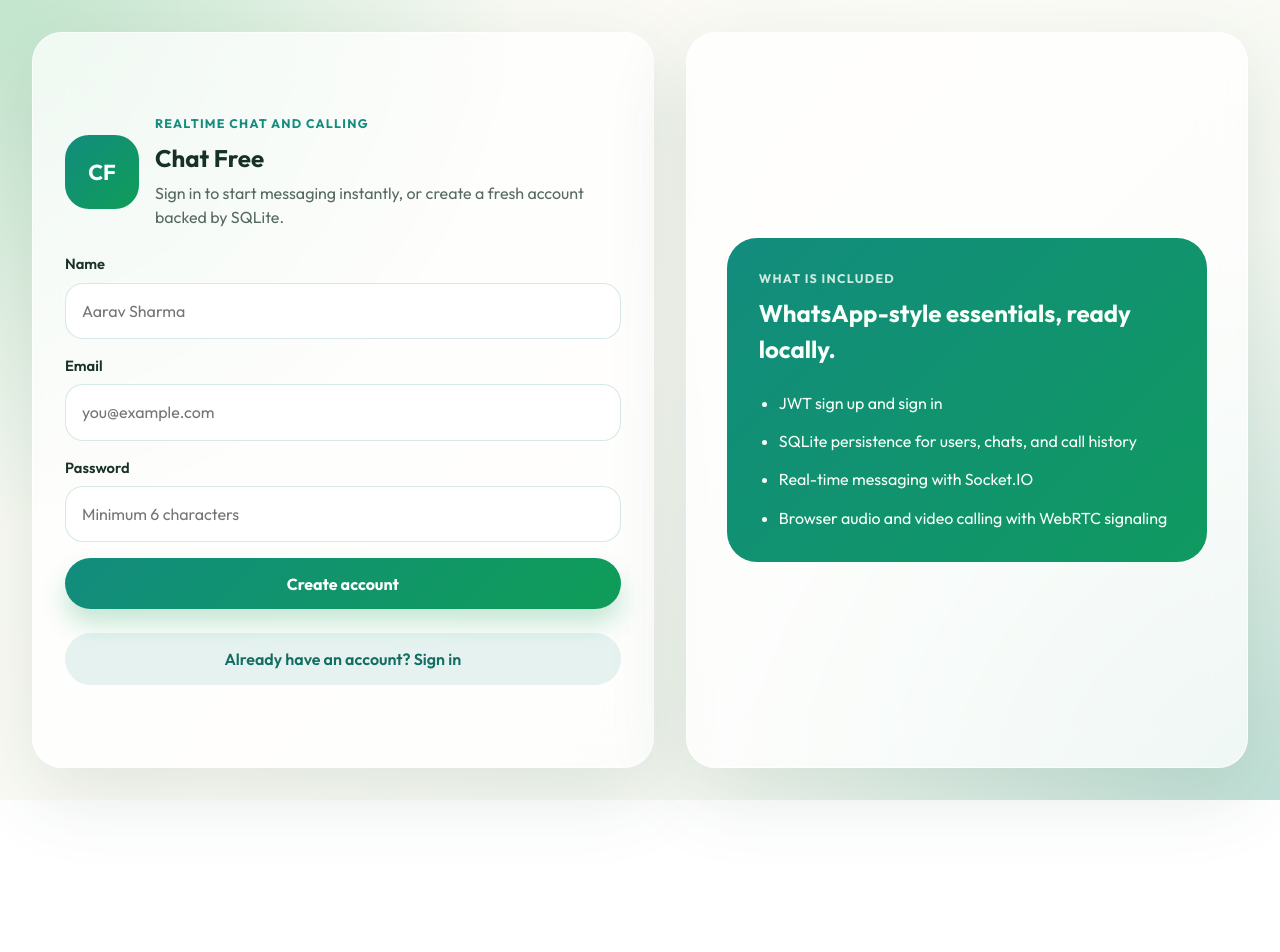
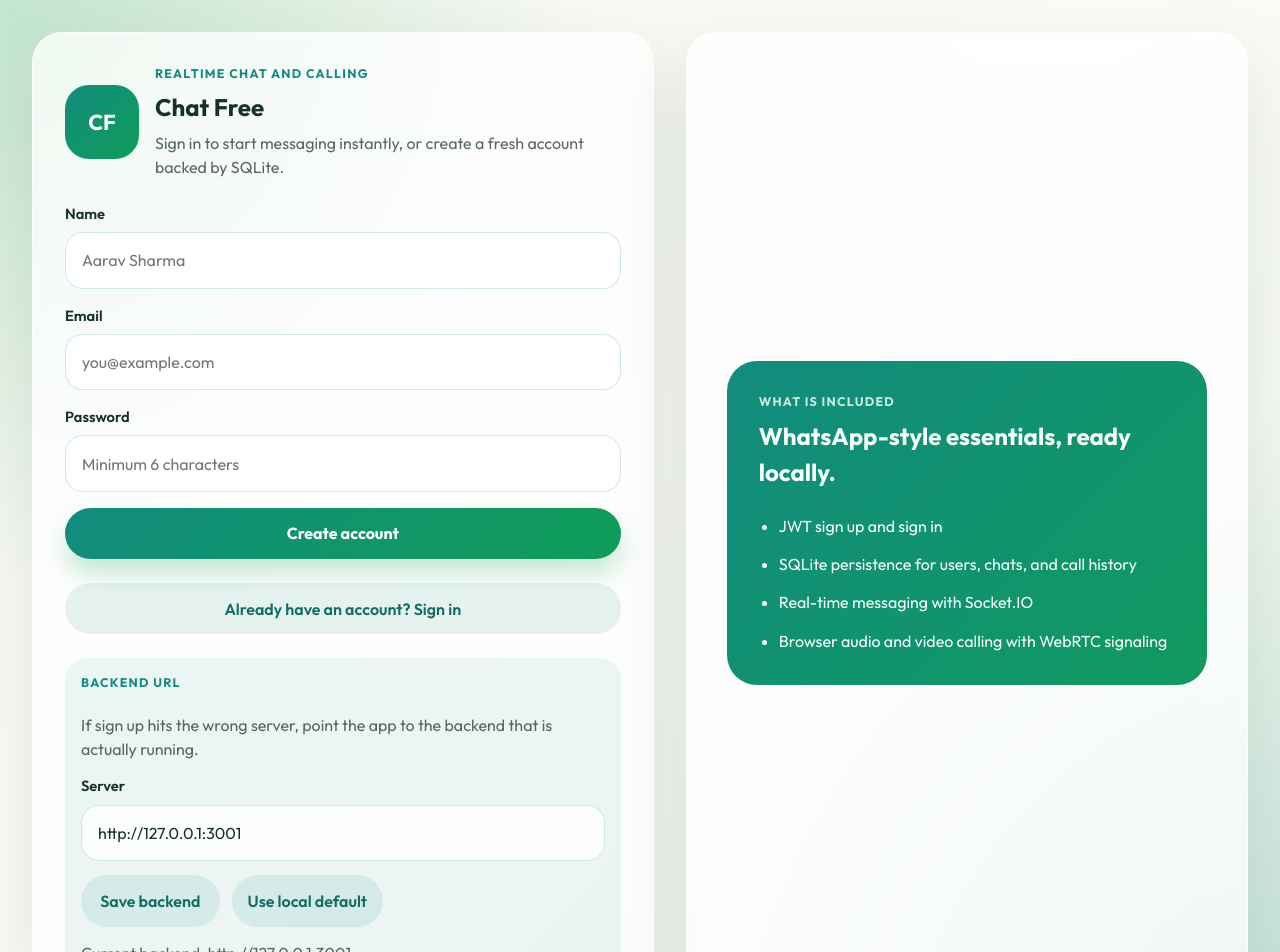
Before and after one commit to rokeshramesh06-lgtm/figma, a React (Vite) app: page / in a window 1280 px wide. Shown: the top 952 px of the page. Before the commit the page ends 800 px from the top, so only its background shows below. Built offline with nearby package versions, Linux system fonts and the light colour scheme.

Commit message:
Add runtime backend URL override

```diff
--- a/src/App.jsx
+++ b/src/App.jsx
@@ -1,7 +1,7 @@
 import { useEffect, useMemo, useRef, useState } from "react";
 import { io } from "socket.io-client";
 import { apiRequest } from "./api.js";
-import { serverOrigin } from "./config.js";
+import { getServerOrigin, setStoredServerOrigin } from "./config.js";
 import AuthScreen from "./components/AuthScreen.jsx";
 import CallPanel from "./components/CallPanel.jsx";
 import ConversationPane from "./components/ConversationPane.jsx";
@@ -75,6 +75,7 @@ function stopStream(stream) {
 
 export default function App() {
   const [session, setSession] = useState(() => getStoredSession());
+  const [serverOrigin, setServerOrigin] = useState(() => getServerOrigin());
   const [authMode, setAuthMode] = useState("signup");
   const [authError, setAuthError] = useState("");
   const [isAuthBusy, setIsAuthBusy] = useState(false);
@@ -222,6 +223,14 @@ export default function App() {
     setSession(null);
     setAuthError("");
     resetRealtimeState();
+  }
+
+  function handleSaveServerOrigin(nextServerOrigin) {
+    setStoredServerOrigin(nextServerOrigin);
+    const resolvedServerOrigin = getServerOrigin();
+    setServerOrigin(resolvedServerOrigin);
+    setAuthError("");
+    return resolvedServerOrigin;
   }
 
   async function emitWithAck(eventName, payload) {
@@ -506,7 +515,7 @@ export default function App() {
       }
       setSocketReady(false);
     };
-  }, [token]);
+  }, [serverOrigin, token]);
 
   const hasMessagesLoaded = activeConversationId
     ? Object.prototype.hasOwnProperty.call(messagesByConversation, activeConversationId)
@@ -735,7 +744,9 @@ export default function App() {
         isBusy={isAuthBusy}
         mode={authMode}
         onModeChange={setAuthMode}
+        onSaveServerOrigin={handleSaveServerOrigin}
         onSubmit={handleAuthSubmit}
+        serverOrigin={serverOrigin}
       />
     );
   }
--- a/src/api.js
+++ b/src/api.js
@@ -3,9 +3,10 @@ import { buildServerUrl } from "./config.js";
 export async function apiRequest(path, options = {}) {
   const { token, method = "GET", body, headers = {} } = options;
   let response;
+  const requestUrl = buildServerUrl(path);
 
   try {
-    response = await fetch(buildServerUrl(path), {
+    response = await fetch(requestUrl, {
       method,
       headers: {
         ...(body ? { "Content-Type": "application/json" } : {}),
@@ -16,7 +17,7 @@ export async function apiRequest(path, options = {}) {
     });
   } catch {
     throw new Error(
-      "Cannot reach the chat server. Start the backend on http://127.0.0.1:3001 or set VITE_SERVER_ORIGIN to your deployed API.",
+      `Cannot reach the chat server at ${requestUrl}. Start the backend there, or update the backend URL on the sign-in screen.`,
     );
   }
 
@@ -25,6 +26,12 @@ export async function apiRequest(path, options = {}) {
     .catch(() => ({ error: "Unexpected response from the server." }));
 
   if (!response.ok) {
+    if (response.status === 404) {
+      throw new Error(
+        `The server at ${requestUrl} returned 404. Check the backend URL on the sign-in screen, or make sure the backend is running there.`,
+      );
+    }
+
     throw new Error(payload.error || "Request failed.");
   }
 
--- a/src/components/AuthScreen.jsx
+++ b/src/components/AuthScreen.jsx
@@ -6,8 +6,18 @@ const initialForm = {
   password: "",
 };
 
-export default function AuthScreen({ mode, onModeChange, onSubmit, isBusy, error }) {
+export default function AuthScreen({
+  mode,
+  onModeChange,
+  onSubmit,
+  isBusy,
+  error,
+  serverOrigin,
+  onSaveServerOrigin,
+}) {
   const [form, setForm] = useState(initialForm);
+  const [serverOriginDraft, setServerOriginDraft] = useState(serverOrigin);
+  const [serverOriginMessage, setServerOriginMessage] = useState("");
 
   useEffect(() => {
     setForm((current) => ({
@@ -17,6 +27,10 @@ export default function AuthScreen({ mode, onModeChange, onSubmit, isBusy, error
     }));
   }, [mode]);
 
+  useEffect(() => {
+    setServerOriginDraft(serverOrigin);
+  }, [serverOrigin]);
+
   function updateField(event) {
     const { name, value } = event.target;
     setForm((current) => ({ ...current, [name]: value }));
@@ -25,6 +39,18 @@ export default function AuthScreen({ mode, onModeChange, onSubmit, isBusy, error
   async function handleSubmit(event) {
     event.preventDefault();
     await onSubmit(form);
+  }
+
+  function handleSaveServerOrigin() {
+    const savedServerOrigin = onSaveServerOrigin(serverOriginDraft);
+    setServerOriginDraft(savedServerOrigin);
+    setServerOriginMessage(`Backend set to ${savedServerOrigin}`);
+  }
+
+  function handleUseLocalServer() {
+    const savedServerOrigin = onSaveServerOrigin("");
+    setServerOriginDraft(savedServerOrigin);
+    setServerOriginMessage(`Backend reset to ${savedServerOrigin}`);
   }
 
   return (
@@ -97,6 +123,39 @@ export default function AuthScreen({ mode, onModeChange, onSubmit, isBusy, error
         >
           {mode === "signin" ? "Need an account? Sign up" : "Already have an account? Sign in"}
         </button>
+
+        <section className="server-panel">
+          <p className="eyebrow">Backend URL</p>
+          <p className="subtle-copy">
+            If sign up hits the wrong server, point the app to the backend that is actually running.
+          </p>
+
+          <label className="field">
+            <span>Server</span>
+            <input
+              name="serverOrigin"
+              onChange={(event) => {
+                setServerOriginDraft(event.target.value);
+                setServerOriginMessage("");
+              }}
+              placeholder="http://127.0.0.1:3001"
+              type="url"
+              value={serverOriginDraft}
+            />
+          </label>
+
+          <div className="server-actions">
+            <button className="secondary-button" onClick={handleSaveServerOrigin} type="button">
+              Save backend
+            </button>
+            <button className="icon-button" onClick={handleUseLocalServer} type="button">
+              Use local default
+            </button>
+          </div>
+
+          <p className="server-copy">Current backend: {serverOrigin}</p>
+          {serverOriginMessage ? <p className="server-copy">{serverOriginMessage}</p> : null}
+        </section>
       </section>
 
       <aside className="auth-preview">
--- a/src/config.js
+++ b/src/config.js
@@ -1,7 +1,64 @@
-const fallbackLocalServerOrigin = "http://127.0.0.1:3001";
+export const fallbackLocalServerOrigin = "http://127.0.0.1:3001";
+export const serverOriginStorageKey = "chat-free-server-origin";
 const configuredServerOrigin = import.meta.env?.VITE_SERVER_ORIGIN?.replace(/\/$/, "");
 
+export function normalizeServerOrigin(value) {
+  const normalizedValue = String(value || "").trim().replace(/\/$/, "");
+  if (!normalizedValue) {
+    return "";
+  }
+
+  try {
+    const url = new URL(normalizedValue);
+    return url.origin;
+  } catch {
+    return "";
+  }
+}
+
+function getStoredServerOrigin() {
+  if (typeof window === "undefined") {
+    return "";
+  }
+
+  return normalizeServerOrigin(window.localStorage.getItem(serverOriginStorageKey));
+}
+
+function getServerOriginFromQuery() {
+  if (typeof window === "undefined") {
+    return "";
+  }
+
+  const params = new URLSearchParams(window.location.search);
+  return normalizeServerOrigin(params.get("server"));
+}
+
+export function setStoredServerOrigin(value) {
+  if (typeof window === "undefined") {
+    return;
+  }
+
+  const normalizedValue = normalizeServerOrigin(value);
+  if (normalizedValue) {
+    window.localStorage.setItem(serverOriginStorageKey, normalizedValue);
+    return;
+  }
+
+  window.localStorage.removeItem(serverOriginStorageKey);
+}
+
 function inferServerOrigin() {
+  const queryServerOrigin = getServerOriginFromQuery();
+  if (queryServerOrigin) {
+    setStoredServerOrigin(queryServerOrigin);
+    return queryServerOrigin;
+  }
+
+  const storedServerOrigin = getStoredServerOrigin();
+  if (storedServerOrigin) {
+    return storedServerOrigin;
+  }
+
   if (configuredServerOrigin) {
     return configuredServerOrigin;
   }
@@ -26,9 +83,12 @@ function inferServerOrigin() {
   return origin;
 }
 
-export const serverOrigin = inferServerOrigin();
+export function getServerOrigin() {
+  return inferServerOrigin();
+}
 
 export function buildServerUrl(path) {
+  const serverOrigin = getServerOrigin();
   if (/^https?:\/\//.test(path)) {
     return path;
   }
--- a/src/styles.css
+++ b/src/styles.css
@@ -149,6 +149,26 @@ button {
 .auth-form {
   display: grid;
   gap: 1rem;
+}
+
+.server-panel {
+  background: rgba(18, 140, 126, 0.08);
+  border-radius: 22px;
+  display: grid;
+  gap: 0.9rem;
+  padding: 1rem;
+}
+
+.server-actions {
+  display: flex;
+  gap: 0.75rem;
+  flex-wrap: wrap;
+}
+
+.server-copy {
+  color: rgba(23, 49, 38, 0.72);
+  margin: 0;
+  word-break: break-word;
 }
 
 .field {
```
Also changed, not shown: 1 other file (tests, documents, lock files or other folders).
